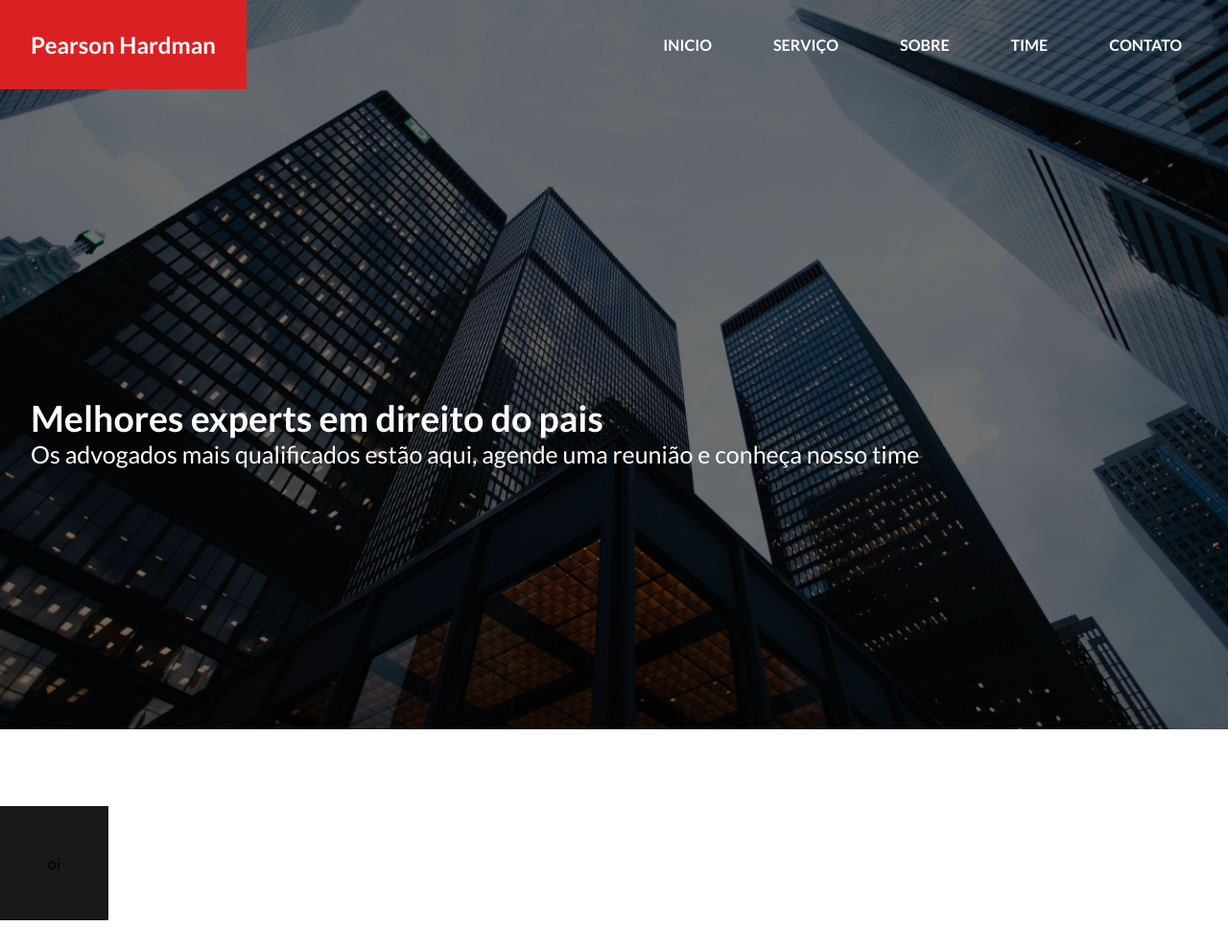
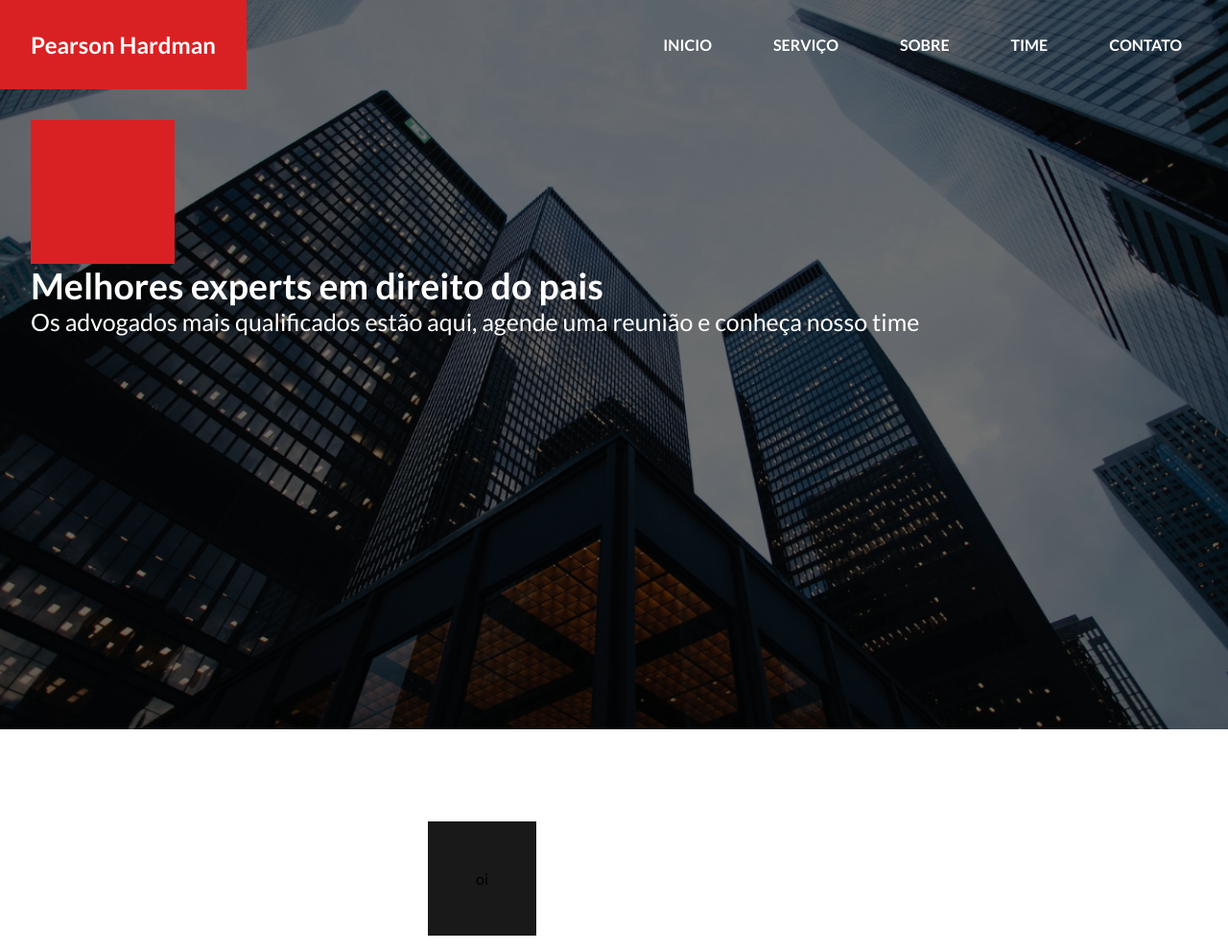
Before and after one commit to junior12577/pearson-hardman, a plain HTML site: page index.html in a window 1280 px wide. Shown: the whole page at 96% size. Before the commit the page ends 959 px from the top, so only its background shows below. Drawn offline with nearby package versions, Linux system fonts and the light colour scheme; a web font is replaced by a local one.

Commit message:
alteração ao css, criação da class square

```diff
--- a/CSS/style.css
+++ b/CSS/style.css
@@ -62,13 +62,25 @@ img{
 }
 .banner{
     margin-left: 2rem;
-    margin-top: 20rem;
+    margin-top: 2rem;
     font-size: 25px;
 }
+
+.squere{
+    display: block;
+    width:150px;
+    height: 150px;
+    background-color: #d92123;
+}
 #servico{
+    justify-content: center;
+    align-items: center;
     display: flex;
+    width: 1005px;
+    height: 150px;
 }
 #servico1{
+
     padding: 50px;
     background-color: #191919;
 }
--- a/index.html
+++ b/index.html
@@ -40,7 +40,7 @@
     <div id="servico1">
         oi
     </div>
-    <div id="servico2"></div>
+    <div id="servico2"><img src="./IMAGENS/" alt=""></div>
 
    </div>
 
```
